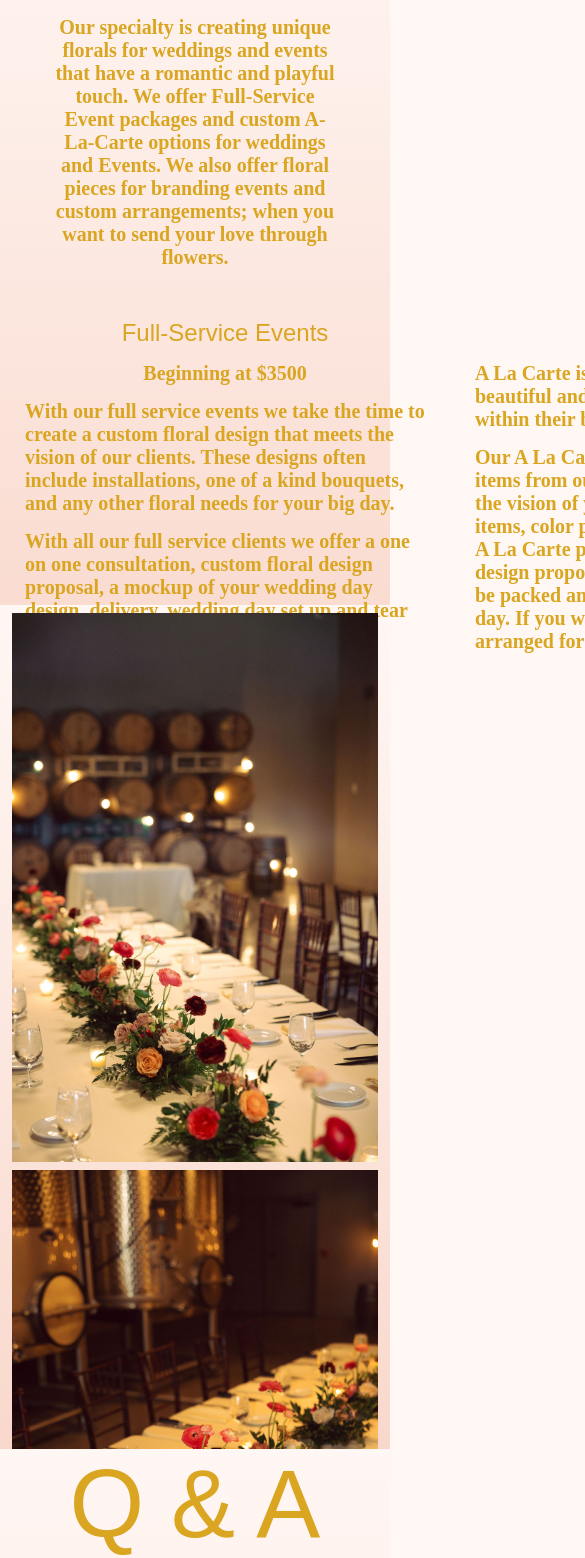
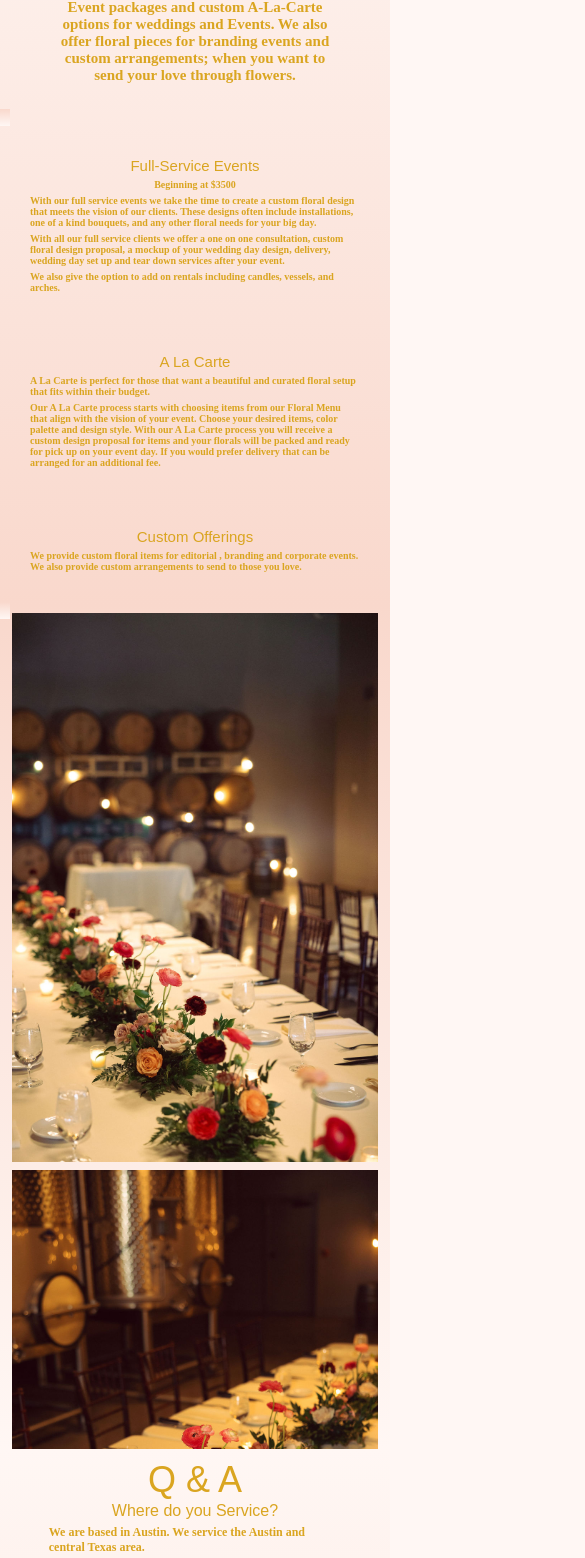
Before and after one commit to GPain2007/hbmAnimated, a React (Vite) app: page /offerings in a window 390 px wide. Shown: the part 239-1797 px from the top of the page, 585 px wide, since content can reach past the window. Built offline with nearby package versions, Linux system fonts and the light colour scheme; a web font is replaced by a local one.

Commit message:
added and made all pages mobile

```diff
--- a/src/components/offeringsSection/OfferSection.scss
+++ b/src/components/offeringsSection/OfferSection.scss
@@ -1,19 +1,17 @@
 @import "../../app.scss";
-
+section {
+  @include mobile {
+    height: 70vh;
+  }
   .offerSection {
-  background: linear-gradient(180deg, #fff7f4, #f9d8cc);
+    background: linear-gradient(180deg, #f9d8cc, #fff7f4);
 
     height: 100%;
     display: flex;
     flex-direction: column;
     justify-content: space-between;
-
-  .carousel {
-    height: 100%;
-    background-image: url("/family.jpg");
-    background-repeat: no-repeat;
-    background-size: cover;
-    background: opacity(0.3);
+    @include mobile {
+      display: initial;
     }
 
     .titleContainer {
@@ -26,6 +24,9 @@
       h1 {
         font-size: 96px;
         font-weight: 100;
+        @include mobile {
+          font-size: 36px;
+        }
       }
       p {
         font-weight: 200;
@@ -36,6 +37,9 @@
         font-family: "Montaga", serif;
         font-weight: bolder;
         font-style: normal;
+        @include mobile {
+          font-size: 15px;
+        }
       }
     }
     .listContainer {
@@ -43,20 +47,38 @@
       display: flex;
       max-width: 1366px;
       margin: auto;
+      @include mobile {
+        padding: 0px 10px;
+        display: initial;
+        max-width: 100vw;
+      }
       .box {
         padding: 25px;
         width: 450px;
-
         display: flex;
         flex-direction: column;
         align-items: center;
         gap: 15px;
         transition: all 0.5s ease-out;
+        @include mobile {
+          padding: 30px;
+          gap: 5px;
+          width: 100vw;
+        }
+        h2 {
+          @include mobile {
+            font-size: 15px;
+          }
+        }
+
         p {
           font-size: 20px;
           font-family: "Montaga", serif;
           font-weight: bolder;
           font-style: normal;
+          @include mobile {
+            font-size: 10px;
+          }
         }
       }
       .box:hover {
@@ -65,3 +87,4 @@
       }
     }
   }
+}
--- a/src/components/qAndA/QA.scss
+++ b/src/components/qAndA/QA.scss
@@ -1,3 +1,5 @@
+@import "../../app.scss";
+
 .QASection {
   background: linear-gradient(180deg, #fff7f4, #f9d8cc);
   height: 100%;
@@ -11,10 +13,17 @@
     flex-direction: column;
     align-items: center;
     gap: 25px;
+    @include mobile {
+      margin-top: 10px;
+      font-size: 16px;
+    }
 
     h1 {
       font-size: 96px;
       font-weight: 100;
+      @include mobile {
+        font-size: 36px;
+      }
     }
   }
 
@@ -27,6 +36,12 @@
     margin: auto;
     width: 75vw;
     gap: 5px;
+    h1 {
+      @include mobile {
+        font-size: 16px;
+      }
+    }
+
     p {
       display: flex;
       flex-direction: column;
@@ -35,6 +50,9 @@
       font-family: "Montaga", serif;
       font-weight: bolder;
       font-style: normal;
+      @include mobile {
+        font-size: 12px;
+      }
     }
   }
 
@@ -44,6 +62,10 @@
     gap: 20px;
     width: 75vw;
     margin: auto;
+    @include mobile {
+      display: initial;
+      gap: 0px;
+    }
 
     .box {
       padding: 25px;
@@ -52,12 +74,24 @@
       flex-direction: column;
       align-items: center;
       gap: 15px;
+      h2 {
+        @include mobile {
+          font-size: 15px;
+        }
+      }
+      @include mobile {
+        width: initial;
+        padding: 15px;
+      }
 
       p {
         font-size: 20px;
         font-family: "Montaga", serif;
         font-weight: bolder;
         font-style: normal;
+        @include mobile {
+          font-size: 12px;
+        }
       }
       .text {
         opacity: 0;
--- a/src/pages/offerings/Offerings.scss
+++ b/src/pages/offerings/Offerings.scss
@@ -4,6 +4,7 @@
   flex-wrap: wrap;
   padding: 0 4px;
   overflow: hidden;
+  background: linear-gradient(180deg, #f9d8cc, #fff7f4);
 }
 
 .gallery-section .column {
```
Lines whose indentation alone changed are shown as unchanged.
